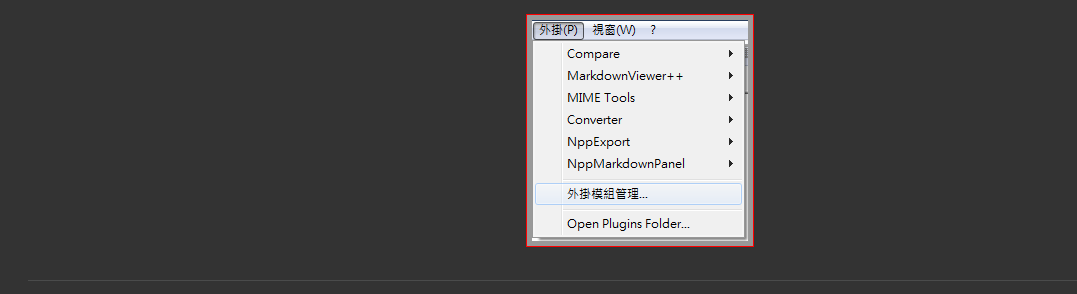
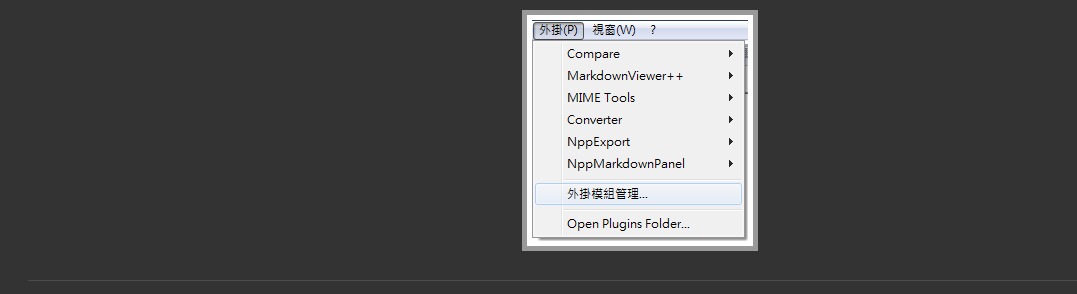
Before and after one commit to ccutmis/ccutmis.github.io, a plain HTML site: page study-coding/npp_execute_setting.htm in a window 1280 px wide. Shown: the part 277-571 px from the top of the page, without its empty margins (0-1077 px from the left). Drawn offline with nearby package versions, Linux system fonts and the light colour scheme.

Commit message:
Update style.css

```diff
--- a/study-coding/css/style.css
+++ b/study-coding/css/style.css
@@ -1,3 +1,3 @@
 *,html,body{background:#333;line-height:1.2em;}
 hr {margin: 1rem;border: 0;border-top: 1px solid rgba(255, 255, 255, 0.5);}
-img{border:solid 5px #999 !important;outline:solid 1px #f00;margin:10px !important;display:inline-block !important;}
+img{border:solid 5px #fff !important;outline:solid 5px #999;margin:10px !important;display:inline-block !important;}
```
